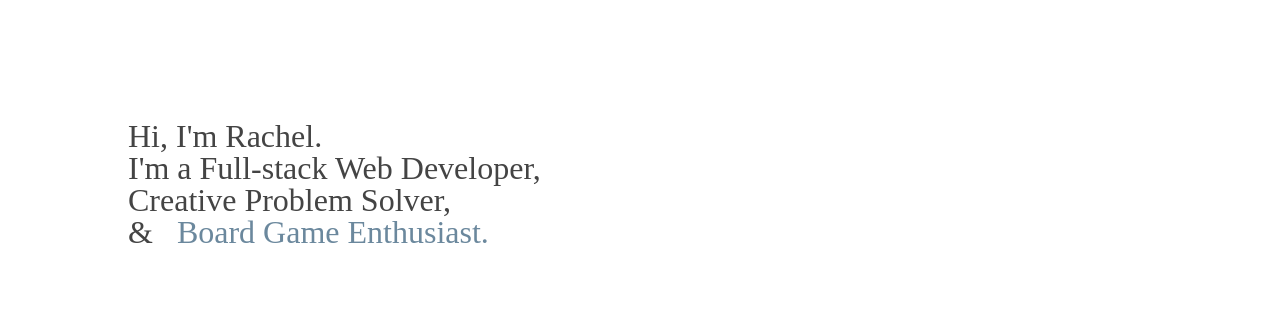
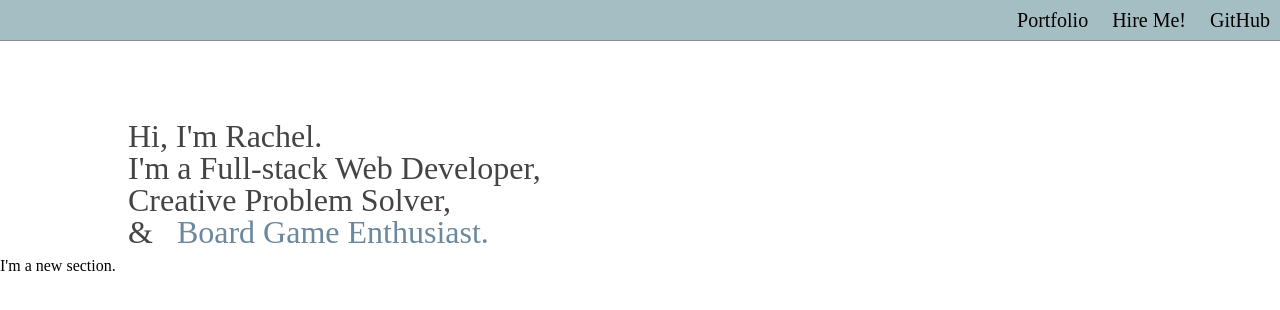
Before and after one commit to raq929/portfolio, a plain HTML site: page index.html in a window 1280 px wide. Drawn offline with Linux system fonts and the light colour scheme.

Commit message:
Adds navbar

```diff
--- a/index.html
+++ b/index.html
@@ -9,9 +9,9 @@
  <header>
    <nav>
       <ul>
-        <li><a href="Portfolio"></a></li>
-        <li><a href="Contact Me"></a></li>
-        <li><a href=""></a></li>
+        <li><a href="#Portfolio">Portfolio</a></li>
+        <li><a href="#ContactMe">Hire Me!</a></li>
+        <li><a href="#GitHub">GitHub</a></li>
       </ul>
     </nav>
  </header>
@@ -32,6 +32,9 @@
     </div>
   </h2>
 </section>
+<section>
+I'm a new section.
+</section>
 
 
 
--- a/styles.css
+++ b/styles.css
@@ -58,6 +58,15 @@ html,body,div,span,applet,object,iframe,h1,h2,h3,h4,h5,h6,p,blockquote,pre,a,abb
 .span_1_of_12 {
     width: 5.986%;
 }
+
+/*Custom CSS*/
+/*Global styles*/
+a {
+  text-decoration: none;
+  color: black;
+}
+
+/* Navbar */
 nav {
   float:right;
 }
@@ -66,14 +75,27 @@ nav li {
   display:inline;
 }
 
-/*Custom CSS*/
-/*Global styles*/
-a {
-  text-decoration: none;
+nav a {
+  display: inline-block;
+  padding: .5em .5em;
+  font-size: 1.25em;
   color: black;
+  transition: background 2s;
 }
 
+nav a:hover {
+  background: #6B889D;
+}
 
+header {
+  position:fixed;
+  top: 0;
+  left: 0;
+  width:100%;
+  background-color: rgba(108, 150, 157, 0.61);
+  height: 2.5em;
+  border-bottom: 1px solid #878d8f;
+}
 
 
 /*Rotating words*/
@@ -185,32 +207,3 @@ a {
   20% { opacity: 0; -webkit-transform: translateY(30px); transform: translateY(30px); }
   80% { opacity: 0; }
     100% { opacity: 0; }
-
-/* Navbar */
-nav {
-  float:right;
-}
-
-nav li {
-  display:inline;
-}
-
-nav a {
-  display: inline-block;
-  padding: 26px 10px;
-  transition: background 2s;
-}
-
-nav a:hover {
-  background: #d2ccfc;
-}
-
-header {
-  position:fixed;
-  top: 0;
-  left: 0;
-  width:100%;
-  background-color: rgba(98, 119, 102, 0.61);
-  height: 68px;
-  border-bottom: 1px solid #878d8f;
-}
```
